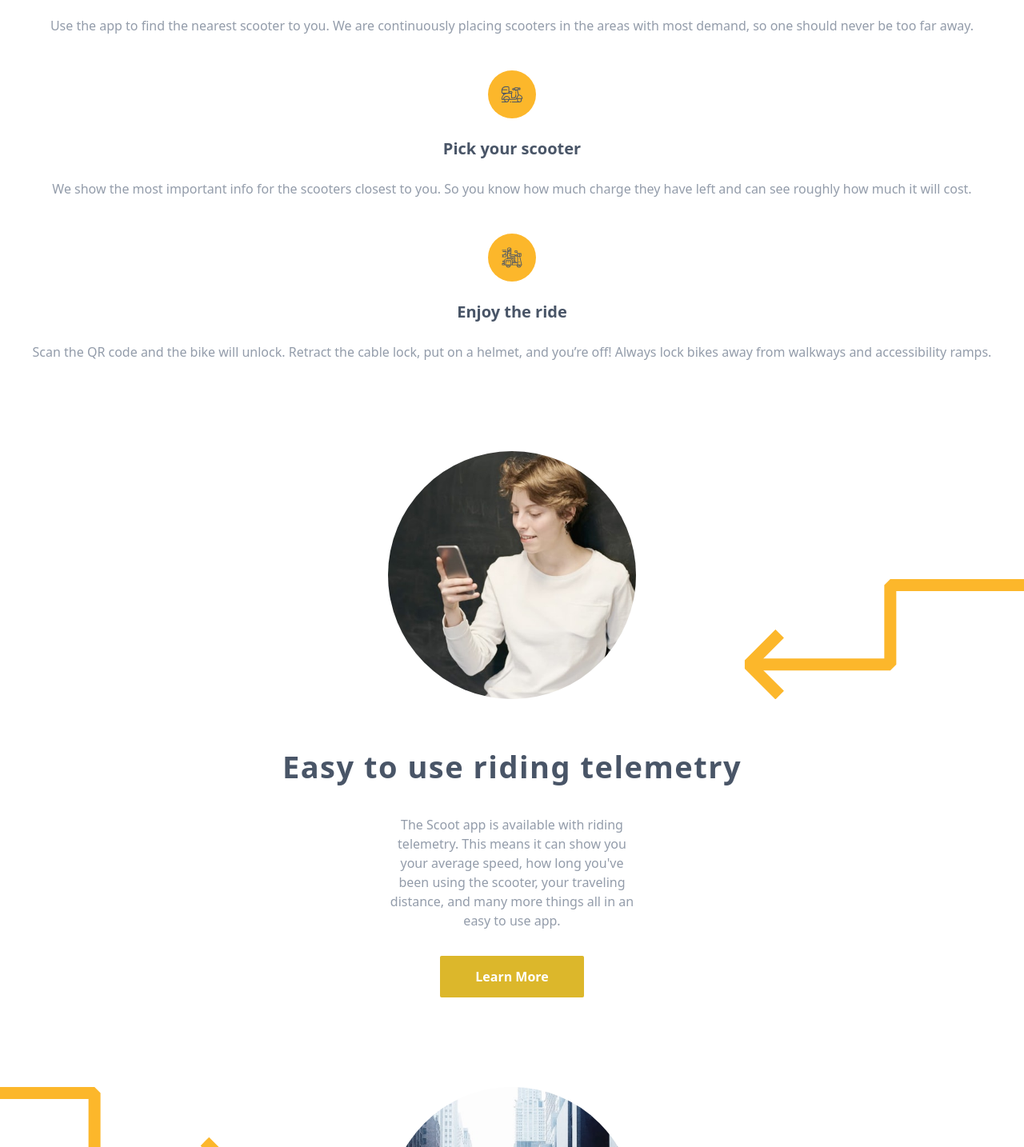
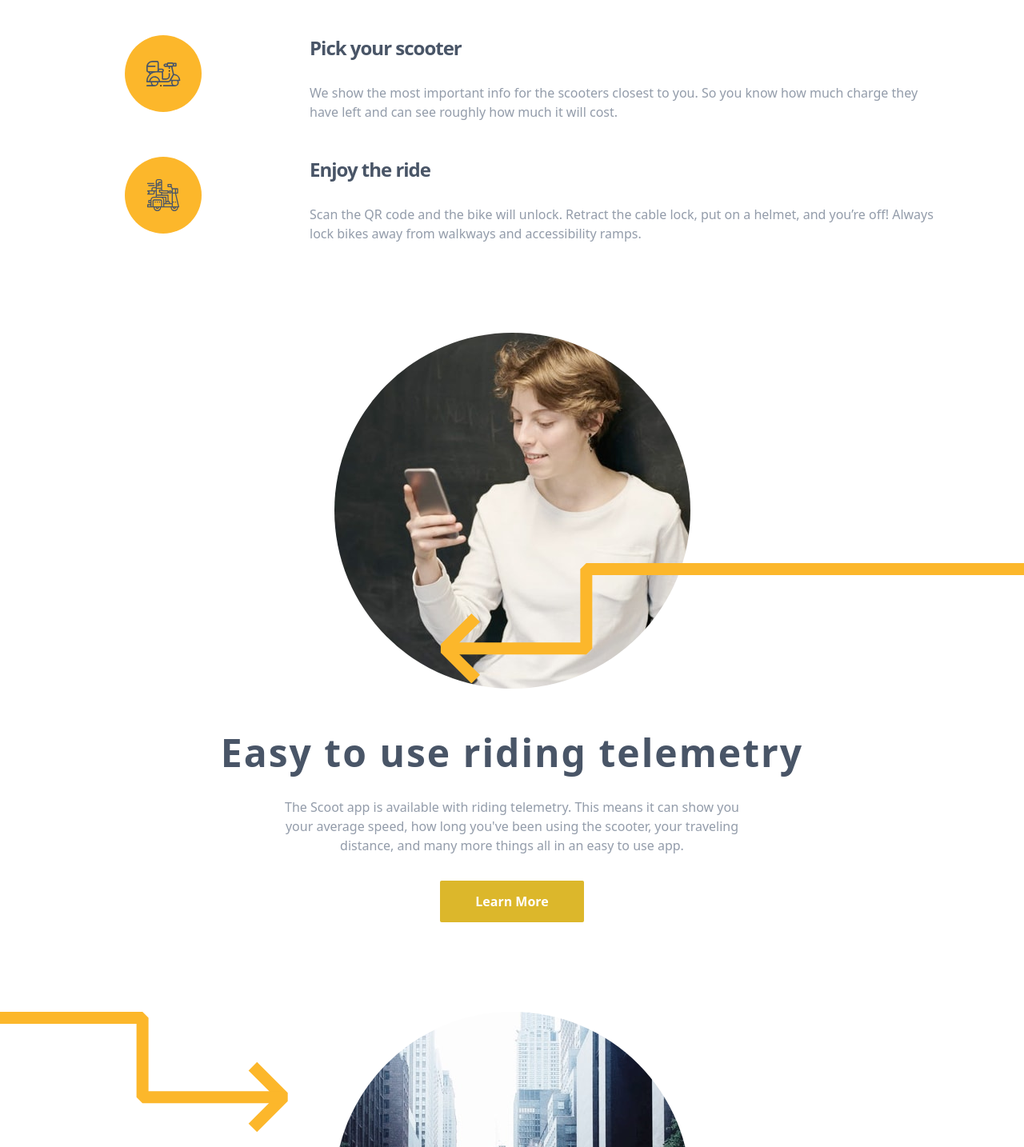
Before and after one commit to RonaldMamani/Scoot_Multi-Pages, an Angular app: page / in a window 1280 px wide. Shown: the part 1036-2470 px from the top of the page at 80% size. Built offline with nearby package versions, Linux system fonts and the light colour scheme.

Commit message:
Adicionando a pagina home com footer com responsividades para telas tablet

```diff
--- a/src/app/components/benefie-detail/benefie-detail.component.html
+++ b/src/app/components/benefie-detail/benefie-detail.component.html
@@ -1,13 +1,23 @@
 <div class="flex flex-col gap-14">
     <div class="flex justify-center">
         <img
-            class="rounded-full w-[310px] h-[310px]"
+            class="
+                rounded-full w-[310px] h-[310px]
+                md:w-[445px] md:h-[445px]
+                "
             src={{imageUrl}}
             alt={{DescritionImage}}>
     </div>
-    <div class="flex flex-col gap-8 text-center items-center">
-        <h6 class="text-[#495567] font-['Space Mono'] text-[38px] font-bold tracking-[1.5px]">{{TitleBenefie}}</h6>
-        <div class="flex justify-center w-[311px] text-center">
+    <div class="
+        flex flex-col gap-8 text-center items-center">
+        <h6 class="
+            text-[#495567] font-['Space Mono'] text-[38px] font-bold tracking-[1.5px]
+            md:px-20 md:text-5xl md:tracking-[2px]
+            ">{{TitleBenefie}}</h6>
+        <div class="
+            flex justify-center w-[311px] text-center
+            md:w-[570px]
+            ">
             <p class="text-[#939CAA] font-['Lexend Deca']">{{Descrition}}</p>
         </div>
         <div *ngIf="ThereButton">
--- a/src/app/components/benefie-topic/benefie-topic.component.html
+++ b/src/app/components/benefie-topic/benefie-topic.component.html
@@ -1,12 +1,27 @@
-<div class="flex flex-col gap-6 text-center">
-    <div class="flex justify-center">
+<div class="
+    flex flex-col gap-6
+    md:grid md:grid-cols-4 md:gap-[76px]
+    ">
+    <div class="
+        flex justify-center
+
+        ">
         <img
             class="
                 w-[60px] h-[60px]
+                md:w-[96px] md:h-[96px]
             "
             src={{imageUrl}}
             alt="">
     </div>
-    <h6 class="text-[#495567] font-['Space Mono'] text-xl font-bold">{{Benefie}}</h6>
-    <p class="text-[#939CAA] font-['Lexend Deca']">{{Descrition}}</p>
+    <div class="
+        flex flex-col gap-6 text-center
+        md:col-span-3 md:gap-7 md:text-start
+        ">
+        <h6 class="
+            text-[#495567] font-['Space Mono'] text-xl font-bold
+            md:text-2xl md:tracking-[-1px]
+            ">{{Benefie}}</h6>
+        <p class="text-[#939CAA] font-['Lexend Deca']">{{Descrition}}</p>
+    </div>
 </div>
--- a/src/app/components/benefies-app/benefies-app.component.html
+++ b/src/app/components/benefies-app/benefies-app.component.html
@@ -1,4 +1,7 @@
-<section class="px-8 py-[120px] flex flex-col gap-28">
+<section class="
+    px-8 py-[120px] flex flex-col gap-28
+    md:px-24 md:py-32
+    ">
     <div class="flex flex-col gap-11">
         <app-benefie-topic
             imageUrl="../../../assets/icons/locate.svg"
@@ -30,7 +33,10 @@
                 [ThereButton]= true
                 ContentButton="Learn More"
             />
-            <div class="absolute bg-[url('./assets/patterns/left-downward-arrow.svg')] bg-left -right-8 top-40 w-[350px] h-[150px]"></div>
+            <div class="
+                absolute bg-[url('./assets/patterns/left-downward-arrow.svg')] bg-no-repeat bg-left -right-8 top-40 w-[350px] h-[150px]
+                md:-right-24 md:top-72 md:w-[730px]
+                "></div>
         </div>
         <div class="relative">
             <app-benefie-detail
@@ -42,7 +48,10 @@
                 [ThereButton]= true
                 ContentButton="Learn More"
             />
-            <div class="absolute bg-[url('./assets/patterns/right-arrow.svg')] bg-right -left-8 top-0 w-[300px] h-[150px]"></div>
+            <div class="
+                absolute bg-[url('./assets/patterns/right-arrow.svg')] bg-no-repeat bg-right -left-8 top-0 w-[300px] h-[150px]
+                md:-left-24 md:w-[360px]
+                "></div>
         </div>
         <div class="relative">
             <app-benefie-detail
@@ -54,7 +63,10 @@
                 [ThereButton]= true
                 ContentButton="Learn More"
             />
-            <div class="absolute bg-[url('./assets/patterns/left-downward-arrow.svg')] bg-left -right-8 top-0 w-[275px] h-[150px]"></div>
+            <div class="
+                absolute bg-[url('./assets/patterns/left-downward-arrow.svg')] bg-no-repeat bg-left -right-8 top-0 w-[275px] h-[150px]
+                md:-right-24 md:top-20 md:w-[360px]
+                "></div>
         </div>
     </div>
 </section>
--- a/src/app/components/footer/footer.component.html
+++ b/src/app/components/footer/footer.component.html
@@ -1,29 +1,49 @@
-<footer>
+<footer class="">
     <div class="
         bg-[#495567] relative
     ">
         <div class="px-8 py-[88px] text-center flex flex-col gap-10">
-            <h4 class="text-white font-['Space Mono'] text-[38px] tracking-[1.5px] font-bold">Sign up and Scoot off today</h4>
+            <h4 class="
+                text-white font-['Space Mono'] text-[38px] tracking-[1.5px] font-bold
+                md:px-40 md:text-5xl
+                ">Sign up and Scoot off today</h4>
             <div class="flex justify-center gap-3 px-[60px]">
-                <img class="w-[140px]" src="../../../assets/icons/app-store.svg" alt="">
-                <img class="w-[140px]" src="../../../assets/icons/google-play.svg" alt="">
+                <img class="w-[150px]" src="../../../assets/icons/app-store.svg" alt="">
+                <img class="w-[150px]" src="../../../assets/icons/google-play.svg" alt="">
             </div>
         </div>
         <div class="absolute bg-[url('./assets/patterns/semi-circles.svg')] bg-cover bg-center bg-no-repeat right-0 bottom-0 w-[800px] h-[160px]"></div>
     </div>
-    <div class="bg-[#333A44] py-16 flex flex-col gap-11">
-        <div class="flex justify-center">
-            <img src="../../../assets/logo-white.svg" alt="">
-        </div>
-        <div class="flex flex-col gap-24">
+    <div class="
+        bg-[#333A44] py-16 flex flex-col gap-24
+        md:px-10 md:py-9 md:flex-row md:justify-between md:items-center
+        ">
+        <div class="
+            flex flex-col gap-11
+            md:flex-row
+            ">
             <div class="flex justify-center">
-                <nav class="flex flex-col gap-4 text-center">
+                <img src="../../../assets/logo-white.svg" alt="Logotipo da Scoot">
+            </div>
+            <div class="flex justify-center">
+                <nav class="
+                    flex flex-col gap-4 text-center
+                    md:flex-row md:gap-8
+                    ">
                     <a routerLink="/about" class="text-[#939CAA] font-['Space Mono'] font-bold">About</a>
                     <a routerLink="/locations" class="text-[#939CAA] font-['Space Mono'] font-bold">Location</a>
-                    <a routerLink="/careers" class="text-[#939CAA] font-['Space Mono'] font-bold">Career</a>
+                    <a routerLink="/careers" class="text-[#939CAA] font-['Space Mono'] font-bold">Careers</a>
                 </nav>
             </div>
-            <div class="flex justify-center gap-7 pb-6">
+        </div>
+        <div class="
+            flex flex-col
+            md:flex-row md:items-center
+            ">
+            <div class="
+                flex justify-center gap-6 pb-6 items-center
+                md:pb-0
+                ">
                 <a href="#">
                     <img src="../../../assets/icons/facebook.svg" alt="">
                 </a>
```
